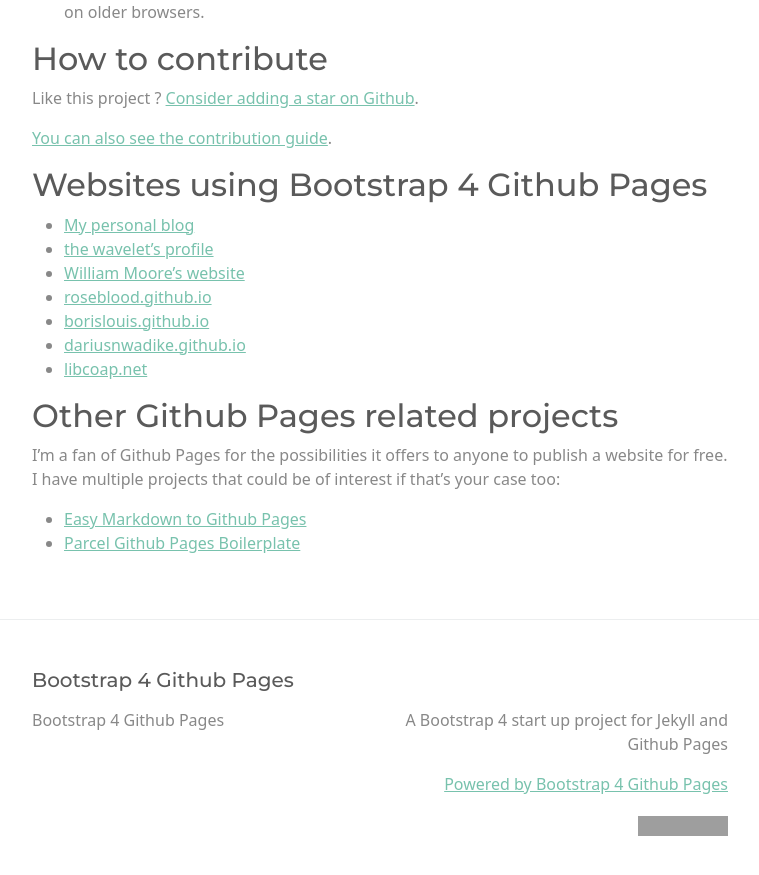
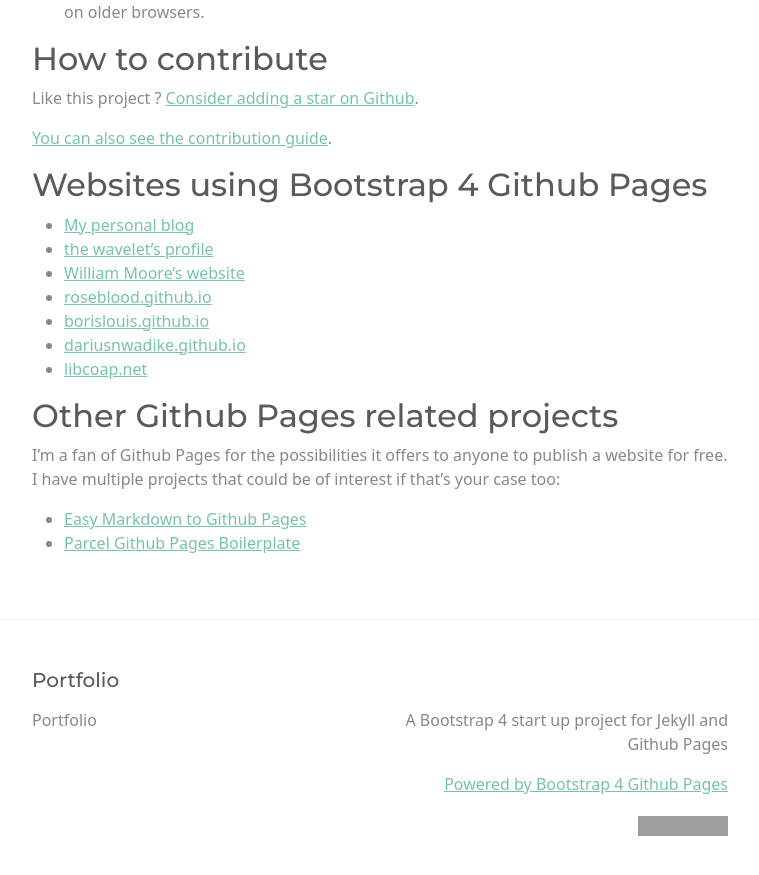
Before and after one commit to bygentry/bygentry.github.io, a Jekyll site: the page built from index.md, in a window 1280 px wide and 900 px high, scrolled down 2544 px. Shown: the top 875 px of the window, without its empty margins (260-1019 px from the left). Built offline with Jekyll 4.4.1, drawn with Linux system fonts in a browser that asks for light colours; some of the changed text lies outside the part shown; grey boxes are pictures that could not be loaded.

Commit message:
Update _config.yml

```diff
--- a/_config.yml
+++ b/_config.yml
@@ -13,7 +13,7 @@
 # you will see them accessed via {{ site.title }}, {{ site.email }}, and so on.
 # You can create any custom variable you would like, and they will be accessible
 # in the templates via {{ site.myvariable }}.
-title: Bootstrap 4 Github Pages
+title: Portfolio
 email: ""
 description: >- # this means to ignore newlines until "baseurl:"
   A Bootstrap 4 start up project for Jekyll and Github Pages
@@ -22,7 +22,7 @@
 #twitter_username: jekyllrb
 #github_username:  jekyll
 
-repository: "nicolas-van/bootstrap-4-github-pages"
+repository: "bygentry/bygentry.github.io"
 
 # Build settings
 plugins:
@@ -31,6 +31,8 @@
 
 # A list of the pages to display in the navigation bar
 header_pages:
+  - AN588 Files
+  - Misc.
 
 # Exclude from processing.
 # The following items will not be processed, by default. Create a custom list
```
